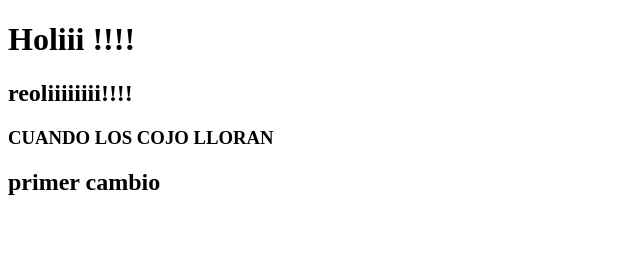
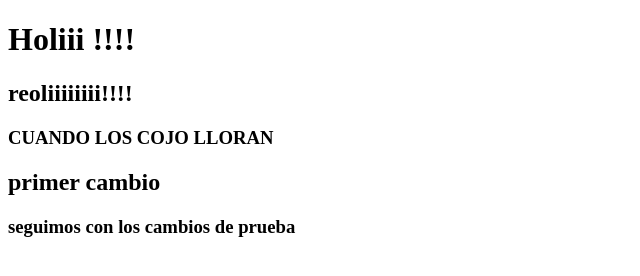
Before and after one commit to AdixonJC/tareaTodoList-adixon, a plain HTML site: page index.html in a window 1280 px wide. Shown: the whole page, without its empty margins (0-640 px from the left). Drawn offline with Linux system fonts and the light colour scheme.

Commit message:
seguimos con las pruebas

```diff
--- a/index.html
+++ b/index.html
@@ -12,5 +12,6 @@
     <h2>reoliiiiiiii!!!!</h2>
     <h3>CUANDO LOS COJO LLORAN</h3>
     <h2>primer cambio</h2>
+    <h3>seguimos con los cambios de prueba</h3>
 </body>
 </html>
```
